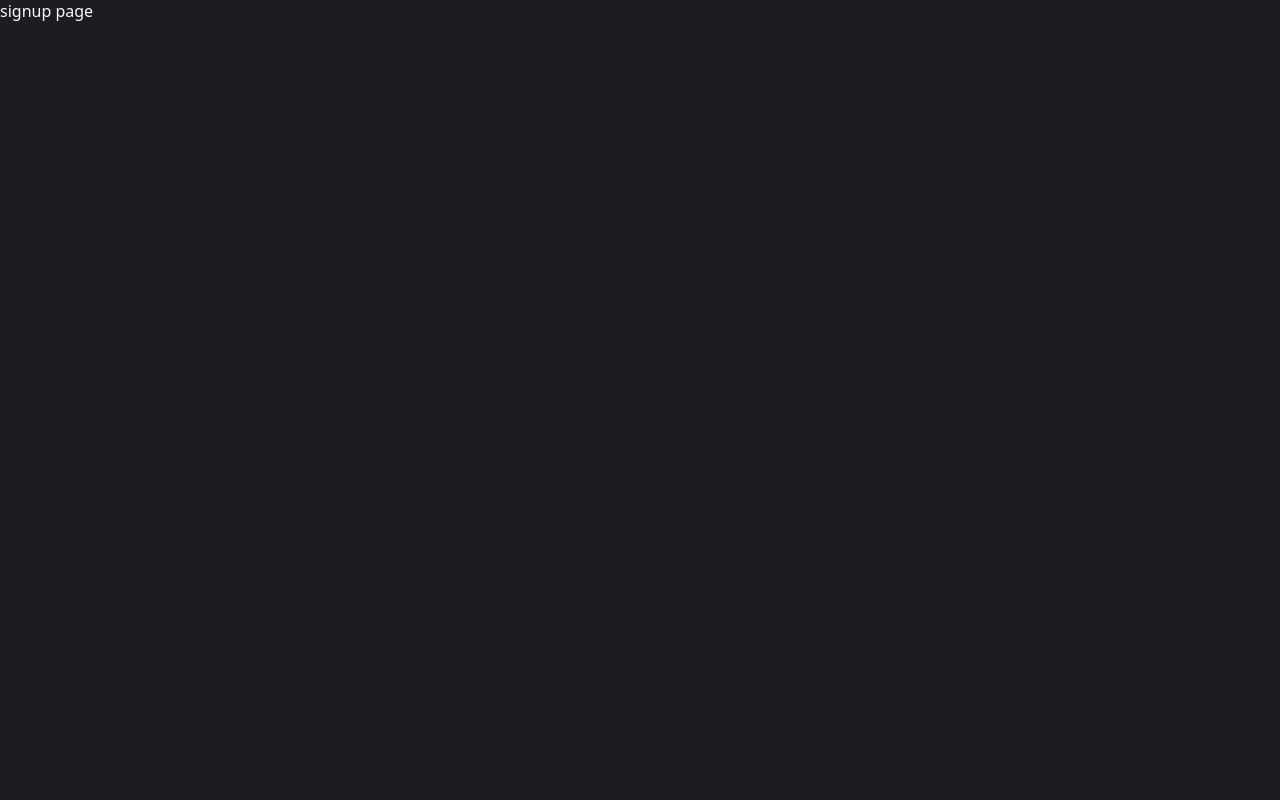
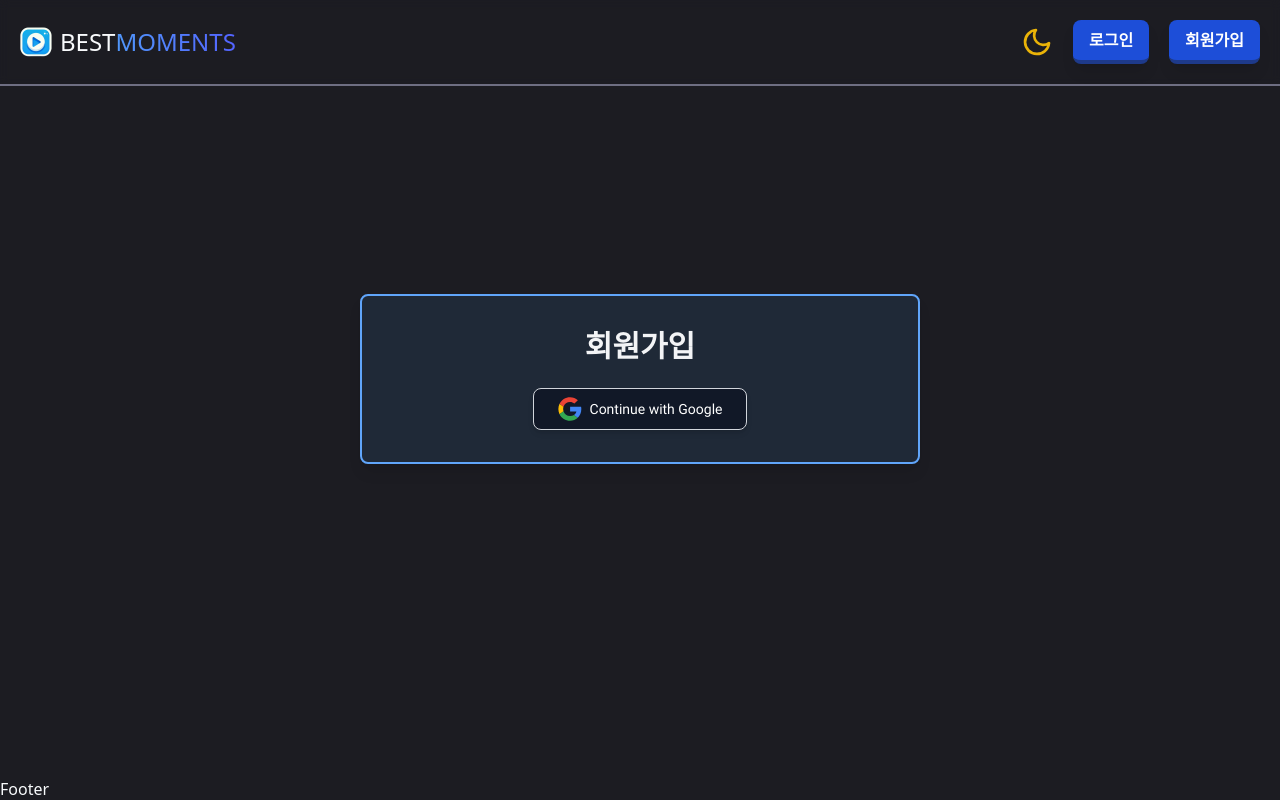
Before and after one commit to Team-J9/BestMoments-Frontend, a Next.js app: page /signup in a window 1280 px wide. Built offline with nearby package versions, Linux system fonts and the light colour scheme.

Commit message:
feat: auth 관련 폴더 구분 및 회원가입 페이지 추가

```diff
--- /dev/null
+++ b/app/(app)/(auth)/login/page.tsx
@@ -0,0 +1,7 @@
+import AuthForm from '@/components/Auth/Form';
+
+const LoginPage = () => {
+  return <AuthForm type="login" />;
+};
+
+export default LoginPage;
--- /dev/null
+++ b/app/(app)/(auth)/signup/page.tsx
@@ -0,0 +1,7 @@
+import AuthForm from '@/components/Auth/Form';
+
+const SignUpPage = () => {
+  return <AuthForm type="signup" />;
+};
+
+export default SignUpPage;
```
